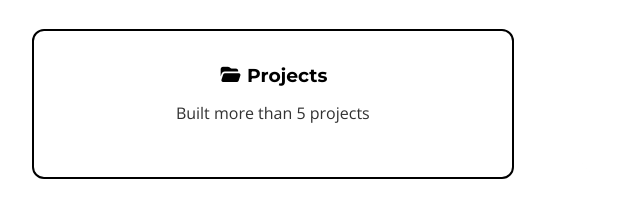
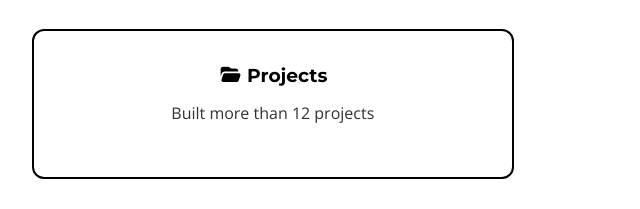
Before and after one commit to vs-sam007/Portfolio-1, a plain HTML site: page index.html in a window 1280 px wide. Shown: the part 2231-2440 px from the top of the page, 168-808 px from the left. Drawn offline with nearby package versions, Linux system fonts and the light colour scheme; a web font is replaced by a local one.

Commit message:
Update index.html

```diff
--- a/index.html
+++ b/index.html
@@ -145,7 +145,7 @@
           </div>
           <div class="c1">
             <h3><i class="fa-solid fa-folder-open"></i> Projects</h3>
-            <p>Built more than 5 projects</p>
+            <p>Built more than 12 projects</p>
           </div>
         </div>
       </div>
```
